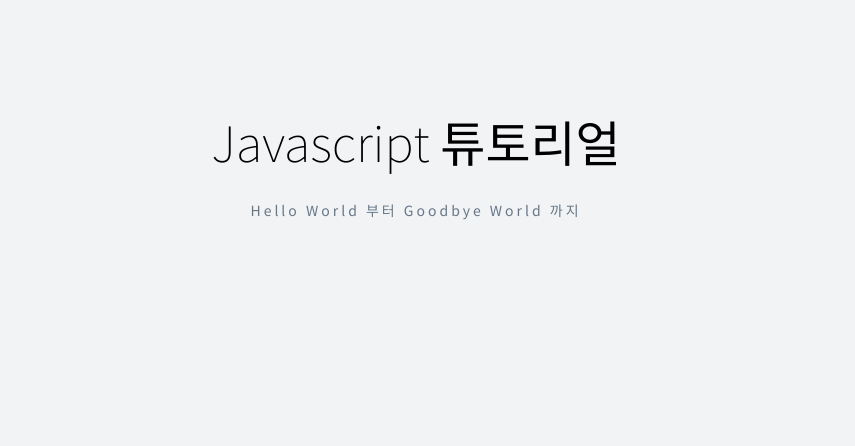
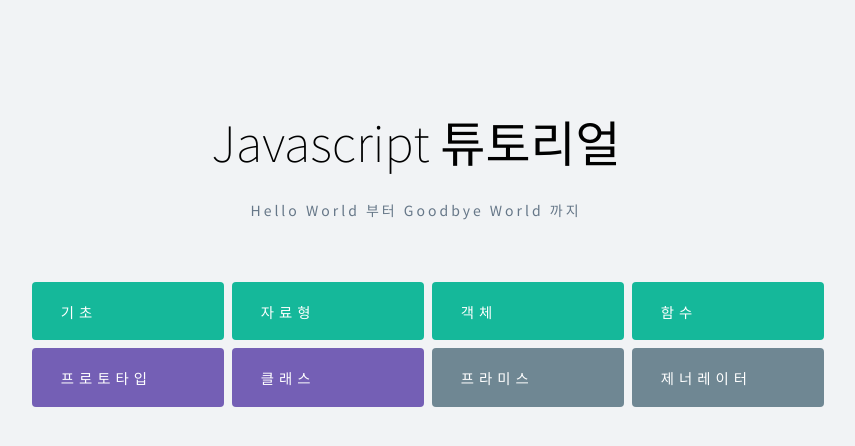
Before and after one commit to delta-kor/javascript-tutorial, a plain HTML site: page index.html in a window 1280 px wide. Shown: the whole page, without its empty margins (224-1079 px from the left). Drawn offline with Linux system fonts and the light colour scheme.

Commit message:
Added main page quick menu

```diff
--- a/index.html
+++ b/index.html
@@ -14,6 +14,35 @@
             <h1 class="title">Javascript 튜토리얼</h1>
             <p class="description">Hello World 부터 Goodbye World 까지</p>
         </section>
+
+        <section class="quickMenu wrapper">
+            <div class="row">
+                <div class="green item">
+                <p class="title">기초</p>
+            </div>
+                <div class="green item">
+                    <p class="title">자료형</p>
+                </div>
+                <div class="green item">
+                    <p class="title">객체</p>
+                </div>
+                <div class="green item">
+                    <p class="title">함수</p>
+                </div>
+                <div class="purple item">
+                    <p class="title">프로토타입</p>
+                </div>
+                <div class="purple item">
+                    <p class="title">클래스</p>
+                </div>
+                <div class="item">
+                    <p class="title">프라미스</p>
+                </div>
+                <div class="item">
+                    <p class="title">제너레이터</p>
+                </div>
+            </div>
+        </section>
     </section>
 </body>
 </html>
--- a/mainStyle.css
+++ b/mainStyle.css
@@ -10,14 +10,16 @@ body {
     background-color: #f1f3f5;
 }
 
+.wrapper {
+    text-align: center;
+}
+
 .page.wrapper {
     padding: 2em;
-    text-align: center;
 }
 
 .title.wrapper {
     display: inline-block;
-    text-align: center;
     width: 60vw;
     padding-top: 3em;
 }
@@ -33,3 +35,48 @@ body {
     letter-spacing: 3px;
     color: #678;
 }
+
+.quickMenu.wrapper {
+    margin-top: 3em;
+    width: 60vw;
+    display: inline-block;
+}
+
+.quickMenu.wrapper > .row {
+    display: inline-grid;
+    grid-template-columns: 25% 25% 25% 25%;
+    grid-gap: 8px;
+    width: 100%;
+}
+
+.quickMenu.wrapper > .row > .item {
+    background-color: #6f8793;
+    color: #fff;
+    border-radius: 4px;
+    font-size: 0.9em;
+    letter-spacing: 5px;
+    text-align: left;
+    padding: 0.3em 0 0.3em 2em;
+    cursor: pointer;
+    user-select: none;
+}
+
+.quickMenu.wrapper > .row > .item:hover {
+    background-color: #678;
+}
+
+.quickMenu.wrapper > .row > .green.item {
+    background-color: #15b89a;
+}
+
+.quickMenu.wrapper > .row > .green.item:hover {
+    background-color: #14af83;
+}
+
+.quickMenu.wrapper > .row > .purple.item {
+    background-color: #745fb5;
+}
+
+.quickMenu.wrapper > .row > .purple.item:hover {
+    background-color: #5f4aa1;
+}
```
